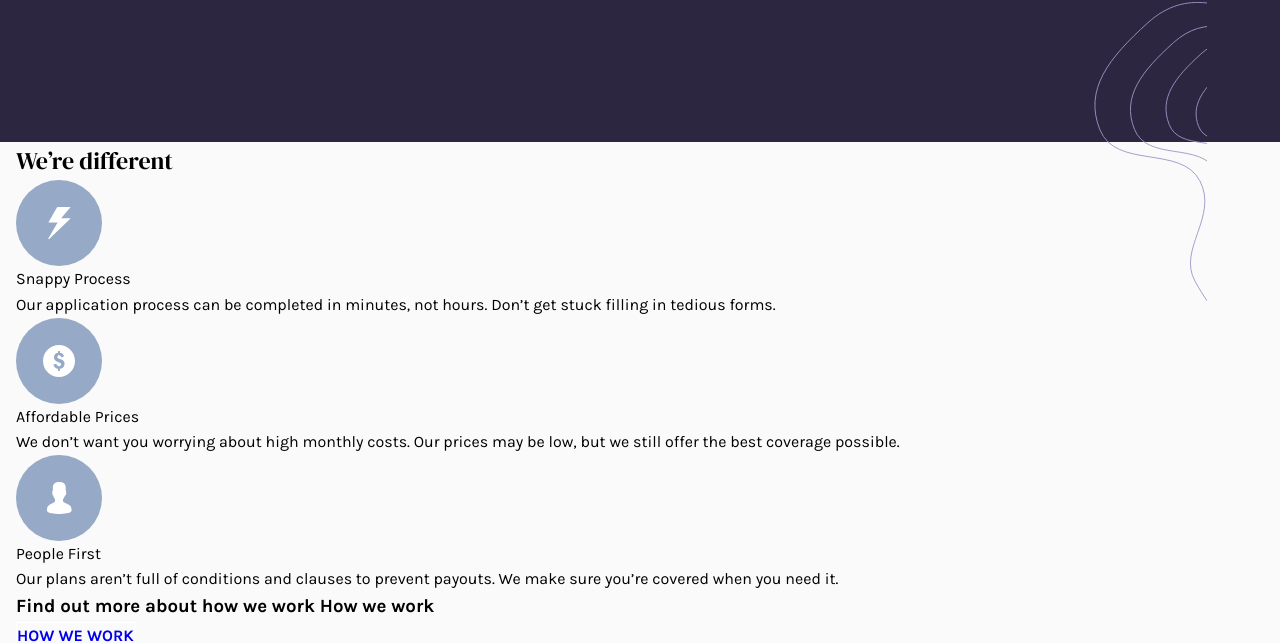
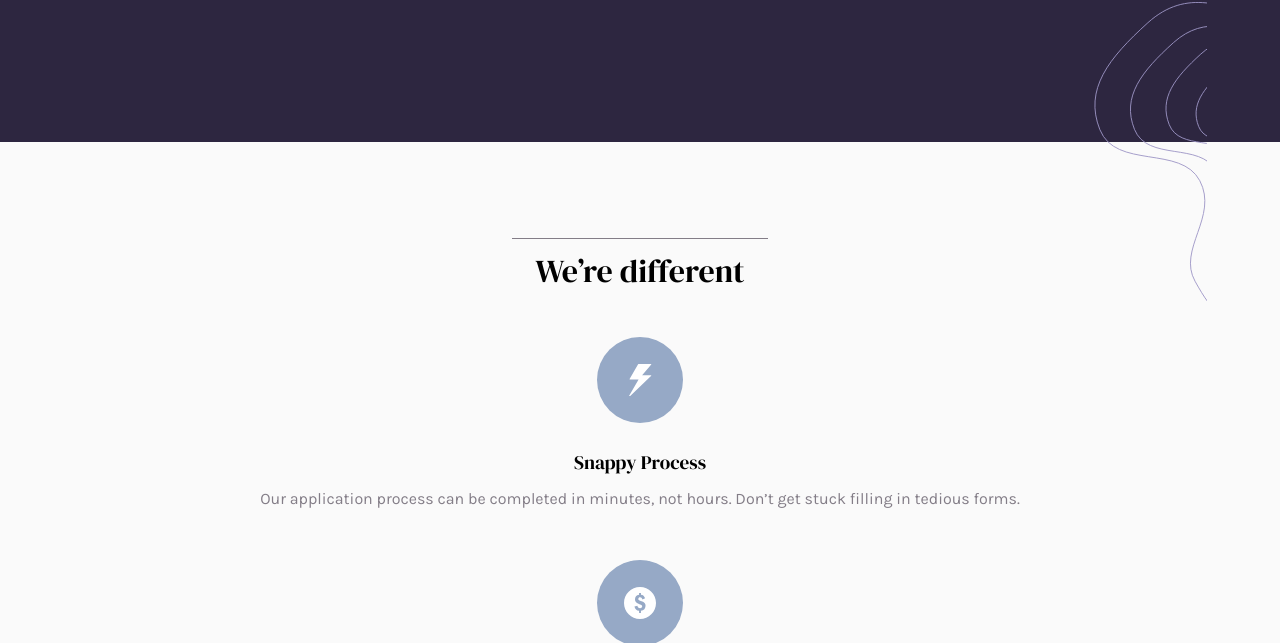
Before and after one commit to dev-lawrence/insure-landing-page, a plain HTML site: page index.html in a window 1280 px wide. Shown: the part 1218-1861 px from the top of the page. Drawn offline with Linux system fonts and the light colour scheme.

Commit message:
finished building the plans section and started part of the work section

```diff
--- a/index.html
+++ b/index.html
@@ -46,6 +46,7 @@
       <div class="content d-grid">
         <div class="container title col-1">
           <div class="top-left--bg"></div>
+          <div class="text">
             <h1>Humanizing your insurance.</h1>
             <article>
               <p>
@@ -54,6 +55,7 @@
                 for you. Ensure you and your loved ones are protected.
               </p>
               <a href="#" class="btn title__btn">view plan</a>
+          </div>
           </article>
           <div class="bottom-right--bg"></div>
         </div>
@@ -68,14 +70,14 @@
         <div class="content">
           <h2>We’re different</h2>
 
-          <div class="d-grid">
-            <figure>
+          <div class="plans d-grid">
+            <figure class="figure">
               <img
                 src="./images/icon-snappy-process.svg"
                 aria-label="snappy-process"
                 alt="snappy-process"
               />
-              <figcaption>
+              <figcaption class="caption">
                 <span> Snappy Process</span>
                 <figcaption>
                   <p>
@@ -86,13 +88,13 @@
               </figcaption>
             </figure>
 
-            <figure>
+            <figure class="figure">
               <img
                 src="./images/icon-affordable-prices.svg"
                 aria-label="affordable-prices"
                 alt="affordable-prices"
               />
-              <figcaption>
+              <figcaption class="caption">
                 <span> Affordable Prices</span>
                 <figcaption>
                   <p>
@@ -104,13 +106,13 @@
               </figcaption>
             </figure>
 
-            <figure>
+            <figure class="figure">
               <img
                 src="./images/icon-people-first.svg"
                 aria-label="people-first"
                 alt="people-first"
               />
-              <figcaption>
+              <figcaption class="caption">
                 <span> People First</span>
                 <figcaption>
                   <p>
@@ -129,7 +131,8 @@
     <section id="work-section">
       <div class="container">
         <div class="content d-flex">
-          <h3>Find out more about how we work How we work</h3>
+          <div class="work__bg"></div>
+          <h3>Find out more about how we work</h3>
           <a href="#" class="btn work-btn">how we work</a>
         </div>
       </div>
--- a/sass/_index.scss
+++ b/sass/_index.scss
@@ -57,19 +57,20 @@ img {
 }
 
 h1,
-h2 {
+h2,
+h3 {
   font-family: $pry-font;
   font-weight: 400;
-}
-
-.container {
-  padding: 0 1rem;
+  line-height: 1.1;
 }
 
 .btn {
-  border: 1.5px solid $white;
+  border: 1.5px solid $veryLightGray;
   text-transform: uppercase;
   font-weight: 700;
+  color: $veryLightGray;
+  font-size: 0.9rem;
+  letter-spacing: 1px;
 }
 
 // HEADER SECTION
@@ -80,7 +81,7 @@ h2 {
   background-color: $white;
 
   .content {
-    padding: 1.5rem 0;
+    padding: 1.5rem 1rem;
     position: relative;
   }
 
@@ -206,7 +207,6 @@ h2 {
 
     h1 {
       font-size: 2.5rem;
-      line-height: 1.1;
       margin-bottom: 1rem;
     }
 
@@ -215,12 +215,14 @@ h2 {
       margin-bottom: 1.5rem;
     }
 
+    .text {
+      z-index: 10;
+    }
+
     // hero btn
     &__btn {
-      color: $veryLightGray;
       padding: 0.3rem 1rem;
-      font-size: 0.9rem;
-      letter-spacing: 1px;
+
       transition: background-color 0.3s ease-in-out;
 
       &:hover {
@@ -256,3 +258,76 @@ h2 {
     }
   }
 }
+
+// PLANS SECTION
+#plans-section {
+  h2 {
+    position: relative;
+    font-size: 2rem;
+    padding-top: 1rem;
+
+    &::before {
+      content: '';
+      position: absolute;
+      top: 0;
+      left: 50%;
+      transform: translateX(-50%);
+      width: 20%;
+      height: 0.7px;
+      background-color: $darkGrayishViolet;
+    }
+  }
+
+  img {
+    margin: 0 auto;
+  }
+
+  .content {
+    padding-top: 6rem;
+    text-align: center;
+  }
+
+  .plans {
+    margin: 3rem 1rem 6rem;
+  }
+
+  .figure {
+    margin-top: 3rem;
+  }
+
+  .caption {
+    margin-top: 1.5rem;
+
+    span {
+      font-family: $pry-font;
+      font-size: 1.2rem;
+      font-weight: 500;
+      margin-bottom: 0.5rem;
+    }
+
+    p {
+      color: $darkGrayishViolet;
+    }
+  }
+}
+
+// WORK SECTION
+#work-section {
+  color: $white;
+  margin: 0 1rem;
+
+  .content {
+    position: relative;
+    background-color: $darkViolet;
+    text-align: center;
+    padding: 2rem 1rem 4rem;
+
+    h3 {
+      font-size: 2rem;
+    }
+  }
+
+  &__bg {
+    background-image: url(../images/);
+  }
+}
```
Also changed, not shown: css/main.css. Lines whose indentation alone changed are shown as unchanged.
